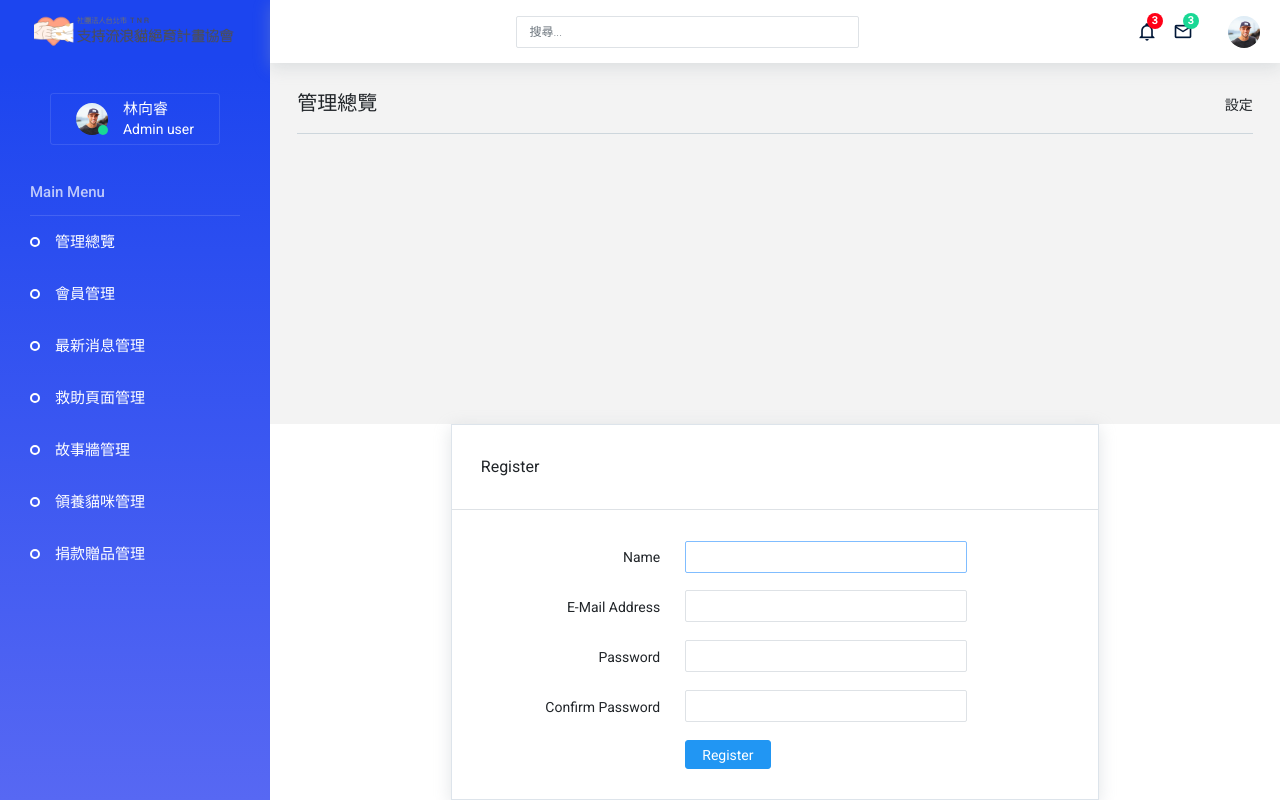
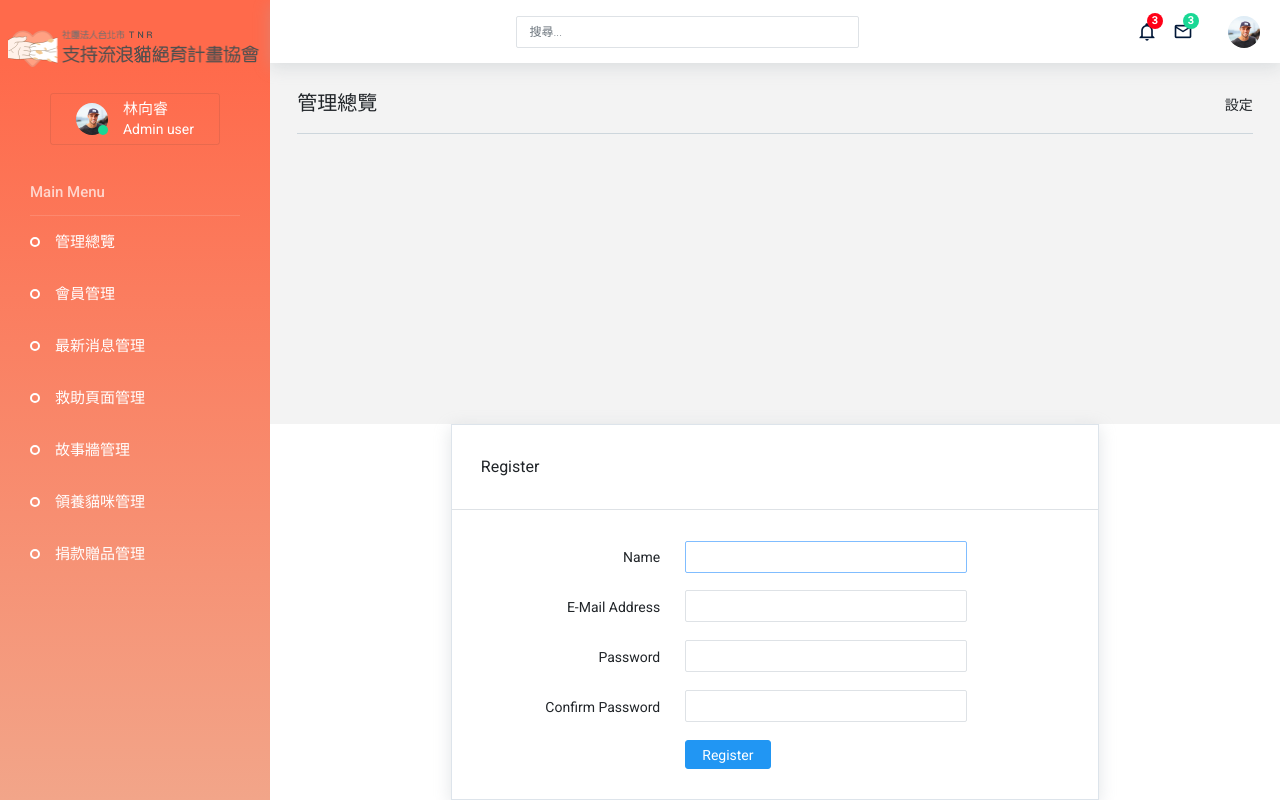
Before and after one commit to GavinLin512/TNR-project, a Laravel app: page /register in a window 1280 px wide. Run offline with Laravel 8, Linux system fonts and the light colour scheme; style sheets or scripts are compiled from the project's sources; some libraries are stand-ins or nearby versions.

Commit message:
sidebar_color

```diff
--- a/public/css/demo_1_style.css
+++ b/public/css/demo_1_style.css
@@ -249,7 +249,7 @@
     -webkit-transition: width 0.25s ease, background 0.25s ease;
     -moz-transition: width 0.25s ease, background 0.25s ease;
     -ms-transition: width 0.25s ease, background 0.25s ease;
-    background: #1c45ef;
+    background: #FF6A4B;
     width: 270px;
     height: 63px; }
     .navbar.default-layout .navbar-brand-wrapper .navbar-brand {
@@ -370,7 +370,7 @@
 /* Sidebar */
 .sidebar {
   min-height: calc(100vh - 63px);
-  background: linear-gradient(to top, #5768f3, #1c45ef);
+  background: linear-gradient(to top, #F2A589, #FF6A4B);
   font-family: "roboto", sans-serif;
   padding: 0;
   width: 270px;
@@ -407,7 +407,7 @@
           display: block;
           height: 100%;
           width: 2px;
-          background: #1026de; }
+          background: #FF6A4B; }
         .sidebar > .nav .nav-item:not(.hover-open) .collapse .sub-menu .nav-item .nav-link:hover,
         .sidebar > .nav .nav-item:not(.hover-open) .collapsing .sub-menu .nav-item .nav-link:hover {
           color: #fff; }
@@ -477,7 +477,7 @@
       .sidebar > .nav .nav-item.nav-profile .nav-link {
         display: flex;
         border-radius: 3px;
-        border: 1px solid rgba(255, 255, 255, 0.11);
+        border: 1px solid rgba(56, 50, 50, 0.11);
         background-color: rgba(255, 255, 255, 0.1);
         color: #fff;
         padding: 15px 25px; }
@@ -524,7 +524,7 @@
       transition-timing-function: "ease-in-out";
       transition-property: "background", "color", "box-shadow", "padding"; }
     .sidebar > .nav:not(.sub-menu) > .nav-item:hover:not(.nav-profile):not(.hover-open) > .nav-link:not([aria-expanded="true"]) {
-      background: #0f25d5;
+      background: #fa5534;
       padding-left: 65px; }
       .sidebar > .nav:not(.sub-menu) > .nav-item:hover:not(.nav-profile):not(.hover-open) > .nav-link:not([aria-expanded="true"]):before {
         border-color: #fff; }
--- a/resources/views/layouts/app.blade.php
+++ b/resources/views/layouts/app.blade.php
@@ -48,7 +48,7 @@
             <nav class="navbar default-layout col-lg-12 col-12 p-0 fixed-top d-flex flex-row">
                 <div class="text-center navbar-brand-wrapper d-flex align-items-top justify-content-start">
                     <a class="navbar-brand brand-logo" href="{{ asset('/index') }}">
-                        <img src="{{ asset('img/nav/logo.png') }}" alt="logo" class="w-75 m-auto mt-4" style=""/> </a>
+                        <img src="{{ asset('img/nav/logo.png') }}" alt="logo" class="w-100 px-2 mt-4" style=""/> </a>
                     <a class="navbar-brand brand-logo-mini" href="{{ asset('/index') }}">
                         <img src="{{ asset('img/nav/logo.png') }}" alt="logo" /> </a>
                 </div>
```
